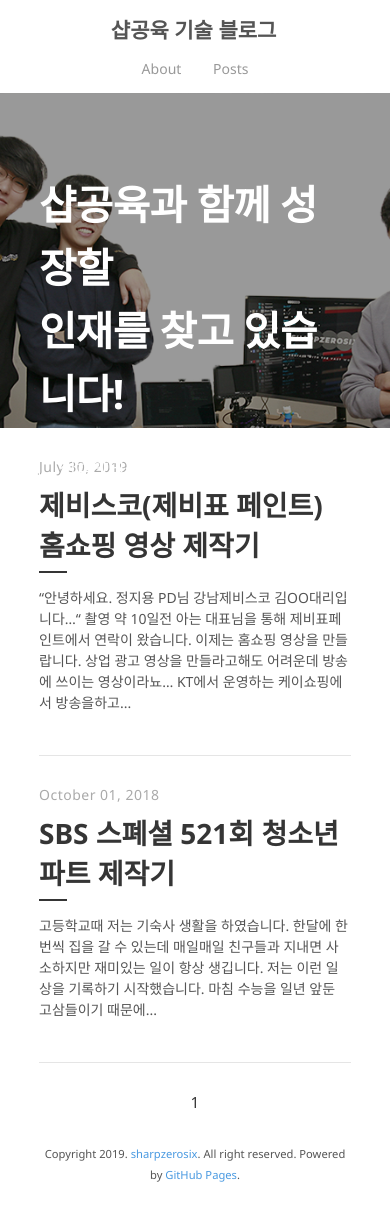
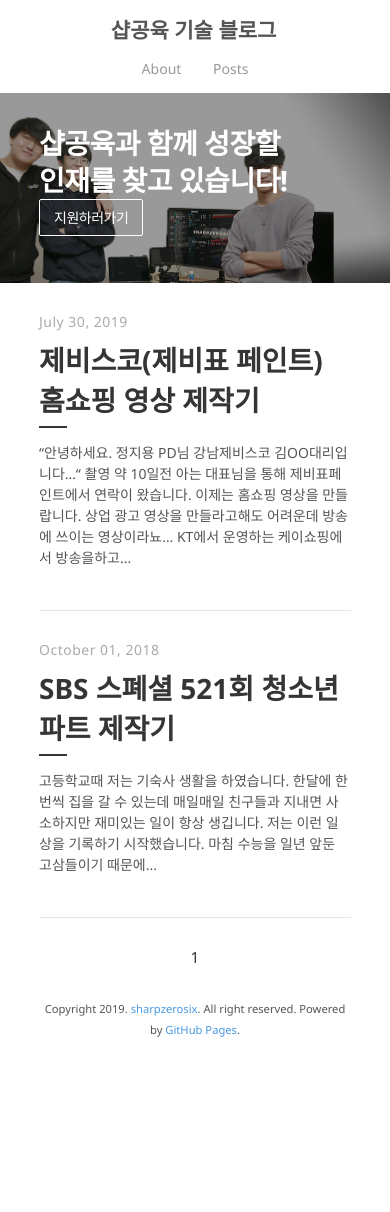
Before and after one commit to sharpzerosix/sharpzerosix.github.io, a Jekyll site: the page built from index.html, in a window 390 px wide. Built offline with Jekyll 4.4.1, drawn with Linux system fonts in a browser that asks for light colours; the list of posts is cut into pages by our own code; after the commit the page ends 1067 px from its top, so only the background shows below that.

Commit message:
adjust Responsive

```diff
--- a/_sass/tale/_layout.scss
+++ b/_sass/tale/_layout.scss
@@ -51,7 +51,27 @@ a[role=button] {
   border-radius: 2px;
   color: #ffffff;
 }
-
+@media (max-width: 600px){
+  .home-banner {
+    height: 190px;
+  }
+  .bg-item {
+    background-image: url(/assets/home-bg.jpg);
+    background-position-x: 60%;
+  }
+  .description {
+    margin-top: 32px;
+  }
+  p.text {
+    margin: 0 0 8px;
+    font-size: 28px;
+    line-height: 37px;
+  }
+  .dimmed a[role=button] {
+    font-size: 14px;
+    padding: 8px 14px;
+  }
+}
 main,
 footer,
 .nav-container {
```
Also changed, not shown: 7 other files.
